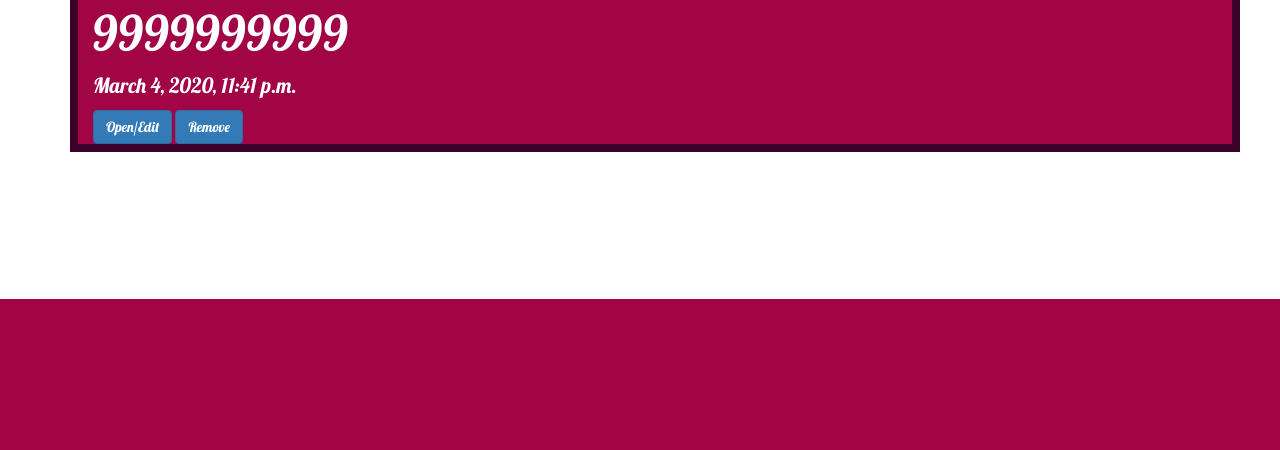
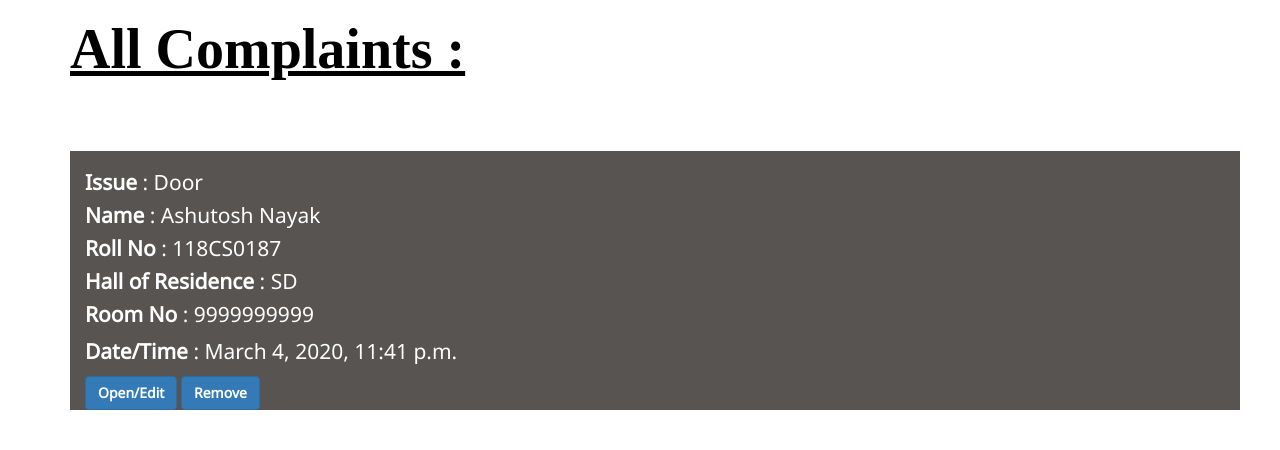
Before and after one commit to nayakashutosh9/CMS, a Django app: page / in a window 1280 px wide. Shown: the part 501-951 px from the top of the page. Before the commit the page ends 800 px from the top, so only its background shows below. Run offline with Django 3.2, Linux system fonts and the light colour scheme; data comes from the database, SQL or seed files in the repository; both versions use the stored data as it was after the commit; some libraries are stand-ins or nearby versions.

Commit message:
fourth commit

```diff
--- a/app/forms.py
+++ b/app/forms.py
@@ -15,4 +15,4 @@
 
     class Meta():
         model=Post
-        fields=('name','roll','phone','hall','issue','description','create_date',)
+        fields=('name','roll','phone','hall','room','issue','description','create_date',)
--- a/cms/urls.py
+++ /dev/null
@@ -1,22 +0,0 @@
-"""cms URL Configuration
-
-The `urlpatterns` list routes URLs to views. For more information please see:
-    https://docs.djangoproject.com/en/2.2/topics/http/urls/
-Examples:
-Function views
-    1. Add an import:  from my_app import views
-    2. Add a URL to urlpatterns:  path('', views.home, name='home')
-Class-based views
-    1. Add an import:  from other_app.views import Home
-    2. Add a URL to urlpatterns:  path('', Home.as_view(), name='home')
-Including another URLconf
-    1. Import the include() function: from django.urls import include, path
-    2. Add a URL to urlpatterns:  path('blog/', include('blog.urls'))
-"""
-from django.contrib import admin
-from django.urls import path,include
-from app import views
-urlpatterns = [
-    path('admin/', admin.site.urls),
-    path('',include('app.urls'))
-]
--- /dev/null
+++ b/hcms/urls.py
@@ -0,0 +1,22 @@
+"""hcms URL Configuration
+
+The `urlpatterns` list routes URLs to views. For more information please see:
+    https://docs.djangoproject.com/en/2.2/topics/http/urls/
+Examples:
+Function views
+    1. Add an import:  from my_app import views
+    2. Add a URL to urlpatterns:  path('', views.home, name='home')
+Class-based views
+    1. Add an import:  from other_app.views import Home
+    2. Add a URL to urlpatterns:  path('', Home.as_view(), name='home')
+Including another URLconf
+    1. Import the include() function: from django.urls import include, path
+    2. Add a URL to urlpatterns:  path('blog/', include('blog.urls'))
+"""
+from django.contrib import admin
+from django.urls import path,include
+
+urlpatterns = [
+    path('admin/', admin.site.urls),
+    path('',include('app.urls'))
+]
--- a/manage.py
+++ b/manage.py
@@ -5,7 +5,7 @@
 
 
 def main():
-    os.environ.setdefault('DJANGO_SETTINGS_MODULE', 'cms.settings')
+    os.environ.setdefault('DJANGO_SETTINGS_MODULE', 'hcms.settings')
     try:
         from django.core.management import execute_from_command_line
     except ImportError as exc:
--- a/templates/app/base.html
+++ b/templates/app/base.html
@@ -7,21 +7,36 @@
   <link rel="stylesheet" href="https://maxcdn.bootstrapcdn.com/bootstrap/3.4.1/css/bootstrap.min.css">
   <script src="https://ajax.googleapis.com/ajax/libs/jquery/3.4.1/jquery.min.js"></script>
   <script src="https://maxcdn.bootstrapcdn.com/bootstrap/3.4.1/js/bootstrap.min.js"></script>
-  <link href="https://fonts.googleapis.com/css?family=Lobster|Sigmar+One&display=swap" rel="stylesheet">
+  <link href="https://fonts.googleapis.com/css?family=Noto+Sans&display=swap" rel="stylesheet">
+  <style>
+    .parallax {
+      /* The image used */
+      background-image: url("static/images/1.jpg");
+
+      /* Set a specific height */
+      min-height: 500px;
+
+      /* Create the parallax scrolling effect */
+      background-attachment: fixed;
+      background-position: center;
+      background-repeat: no-repeat;
+      background-size: cover;
+    }
+    </style>
 </head>
 <body>
 
-  <nav class="navbar navbar-inverse">
+  <nav class="navbar navbar-inverse navbar-fixed-top">
     <div class="container">
       <div class="navbar-header">
-        <a style="font-size: 4em;" class="navbar-brand" href="{% url 'post_list' %}">NITR CMS</a>
+        <a style="font-size: 3em;" class="navbar-brand" href="{% url 'post_list' %}">NITR CMS</a>
       </div>
-      <ul class="nav navbar-nav">
-        <li style="font-size: 2em;"  class="active"><a href="{% url 'post_list' %}">Home</a></li style="font-size: 4em;">
-        <li style="font-size: 2em;" ><a href="{% url 'post_new' %}">Add your query</a></li style="font-size: 4em;">
+      <ul class="nav navbar-nav navbar-right">
+        <li style="font-size: 1.5em;" ><a href="{% url 'post_new' %}"><span class="glyphicon glyphicon-plus"> </span> Add your query</a></li style="font-size: 4em;">
       </ul>
     </div>
   </nav>
+  <div class="parallax"></div>
 
   <div class="container">
     {% block body_block %}
--- a/templates/app/post_confirm_delete.html
+++ b/templates/app/post_confirm_delete.html
@@ -1,6 +1,6 @@
 {% extends 'app/base.html' %}
 {% block body_block %}
-    <div class="container" style="background-color: #8c0707;font-family: Lobster;color: white;font-size: 3em;">
+    <div class="container" style="background-color: #8c0707;font-family: Noto Sans;color: white;font-size: 3em;">
         <form method="post">
             {% csrf_token %}
             <p>Are you sure you want to delete {{ object }}</p>
--- a/templates/app/post_form.html
+++ b/templates/app/post_form.html
@@ -1,7 +1,7 @@
 {% extends 'app/base.html' %}
 {% block body_block %}
 
-<div class="container" style="background-color: #cef5d4;font-family: Sigmar One;color: black;font-size: 1.8em;">
+<div class="container" style="background-color: #575452;font-family: Noto Sans;color: black;font-size: 1.8em;">
     <form method="POST">
         {% csrf_token %}
         {{form.as_p}}
--- a/templates/app/post_list.html
+++ b/templates/app/post_list.html
@@ -1,18 +1,18 @@
 {% extends 'app/base.html' %}
 {% block body_block %}
-<h1 style="color: #014505;font-family: Sigmar One;font-size: 4em;"><b style="text-decoration: underline";>All Complaints : </b></h1><br><br><br>
+<h1 style="color: black;font-family: SNoto Sans;font-size: 4em;"><b style="text-decoration: underline";>All Complaints : </b></h1><br><br><br>
 {% for post in post_list %}
-  <div class="container" style="background-color: #a10546;font-family: Lobster;color: white;border-style: outset;border: 8px solid #3d0229;">
+  <div class="container" style="background-color: #575452;font-family: Noto Sans;color: white;">
       <div class="card img-fluid" style="width:500px">
         <div class="card-img-overlay">
-            <h3 style="font-size: 3.5em;" class="card-title">{{post.issue}}</h3>
-            <h5 style="font-size: 3.5em;" class="card-title">{{post.name}}</h5>
-            <h5 style="font-size: 3.5em;" class="card-title">{{post.roll}}</h5>
-            <h5 style="font-size: 3.5em;" class="card-title">{{post.hall}}</h5>
-            <h5 style="font-size: 3.5em;" class="card-title">{{post.room}}</h5>
-            <p style="font-size: 1.5em;" class="card-text">{{post.create_date}}</p>
-            <a href="{% url 'post_detail' pk=post.pk %}" class="btn btn-primary">Open/Edit</a>
-            <a href="{% url 'post_remove' pk=post.pk %}" class="btn btn-primary">Remove</a>
+            <h3 style="font-size: 1.5em;" class="card-title"><b>Issue</b> : {{post.issue}}</h3>
+            <h5 style="font-size: 1.5em;" class="card-title"><b>Name</b> : {{post.name}}</h5>
+            <h5 style="font-size: 1.5em;" class="card-title"><b>Roll No</b> : {{post.roll}}</h5>
+            <h5 style="font-size: 1.5em;" class="card-title"><b>Hall of Residence</b> : {{post.hall}}</h5>
+            <h5 style="font-size: 1.5em;" class="card-title"><b>Room No</b> : {{post.room}}</h5>
+            <p style="font-size: 1.5em;" class="card-text"><b>Date/Time</b> : {{post.create_date}}</p>
+            <a href="{% url 'post_detail' pk=post.pk %}" class="btn btn-primary"><b>Open/Edit</b></a>
+            <a href="{% url 'post_remove' pk=post.pk %}" class="btn btn-primary"><b>Remove</b></a>
         </div>
       </div>
     </div><br><br>
```
Also changed, not shown: cms/settings.py (deleted, +0 -122 lines), cms/wsgi.py (deleted, +0 -16 lines), hcms/settings.py (added, +125 -0 lines), hcms/wsgi.py (added, +16 -0 lines), templates/app/post_detail.html (+9 -9 lines), app/migrations/0001_initial.py, cms/__init__.py (deleted), db.sqlite3, hcms/__init__.py (added), 1 other file.
